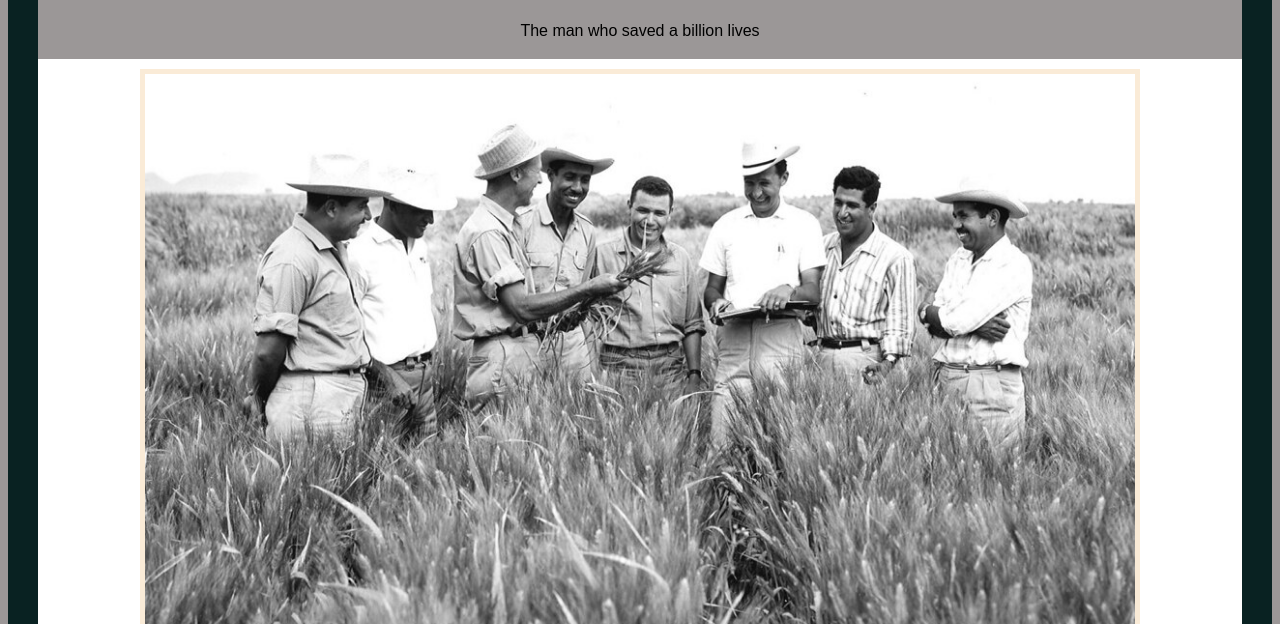
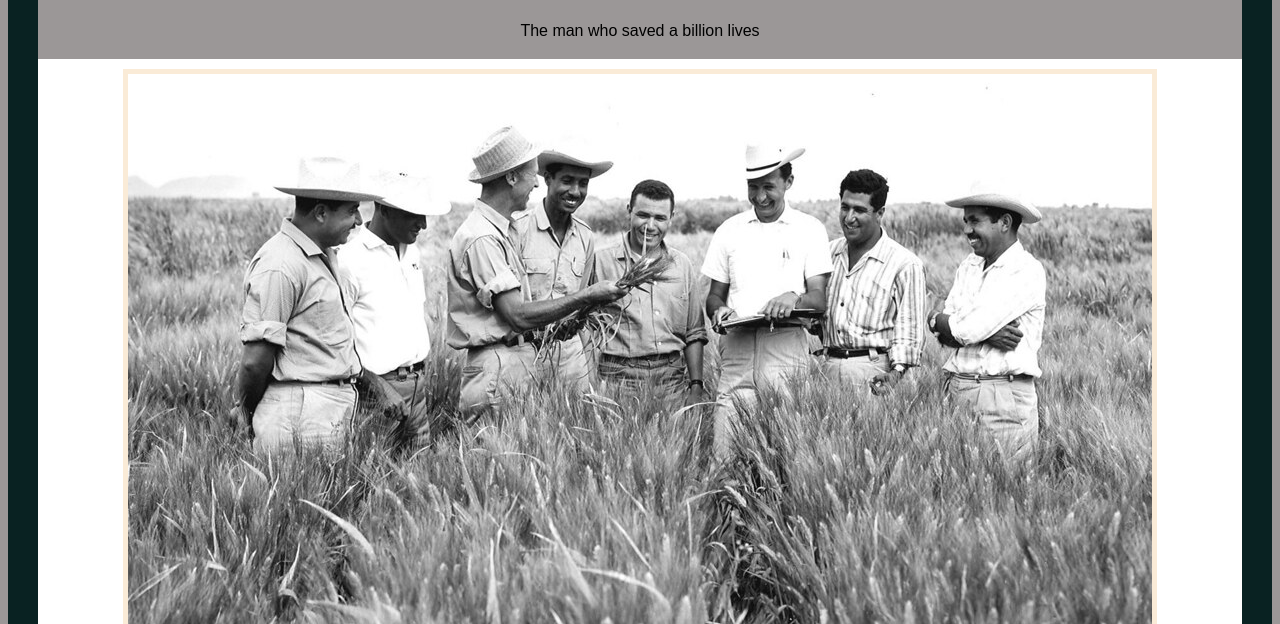
Before and after one commit to Uniquezee/norman-tribute, a plain HTML site: page index.html in a window 1280 px wide. Shown: the part 176-800 px from the top of the page. Drawn offline with Linux system fonts and the light colour scheme.

Commit message:
norman commit

```diff
--- a/style.css
+++ b/style.css
@@ -27,7 +27,7 @@
     margin-right: auto;
     border: 10px;
     padding: 5px;
-    width: 1000px;
+    max-width: 100%;
     background-color: antiquewhite;
 }
 #img-div{
```
